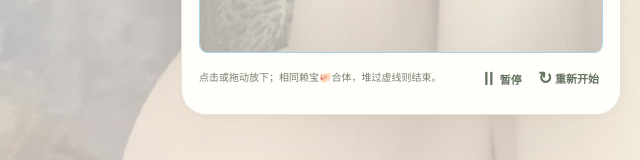
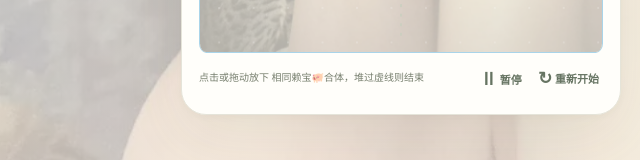
Before and after one commit to Zcc4our/-the-king-of-pigggg, a plain HTML site: page index.html in a window 1280 px wide. Shown: the part 632-792 px from the top of the page, 239-879 px from the left. Drawn offline with Linux system fonts and the light colour scheme.

Commit message:
enableSleeping: true
Updated the controls help text for clarity.

```diff
--- a/index.html
+++ b/index.html
@@ -20,7 +20,7 @@
             <canvas id="game" width="420" height="570" tabindex="0" aria-label="合成游戏。鼠标或手指移动后松开放下，键盘使用左右方向键移动，空格键放下。" aria-describedby="controls-help">你的浏览器不支持游戏画布。</canvas>
           </div>
           <div class="game-footer">
-            <p id="controls-help">点击或拖动放下；相同赖宝🐖合体，堆过虚线则结束。</p>
+            <p id="controls-help">点击或拖动放下  相同赖宝🐖合体，堆过虚线则结束 </p>
             <div class="buttons">
               <button id="pause" class="text-button" type="button"><span aria-hidden="true">Ⅱ</span> 暂停</button>
               <button id="restart" class="text-button" type="button"><span aria-hidden="true">↻</span> 重新开始</button>
```
